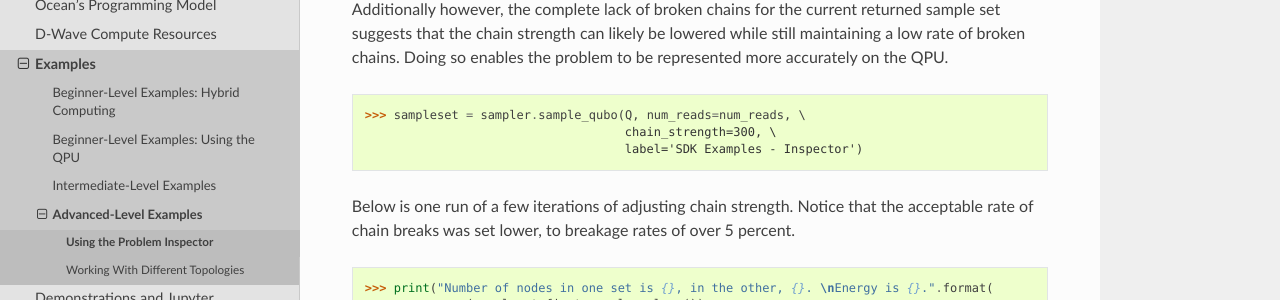
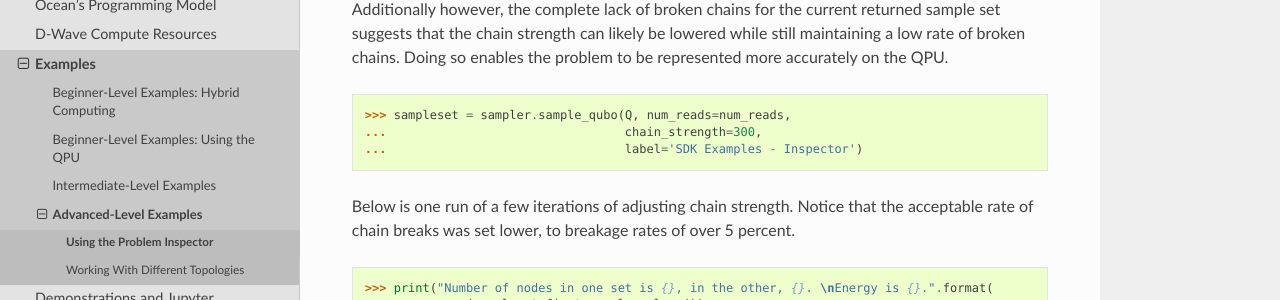
Before and after one commit to dwavesystems/dwave-ocean-sdk, a Sphinx documentation site: the page built from docs/examples/inspector_graph_partitioning.rst, in a window 1280 px wide and 900 px high, scrolled down 6345 px. Shown: the part 152-452 px from the top of the window. Built offline with Sphinx 7.4.7 and the Read the Docs theme 2.0.0, drawn with Linux system fonts in a browser that asks for light colours; pages that are not in the unit, such as notebooks, are missing from menus; the version number could not be read and is left out.

Commit message:
Fix broken doctest

```diff
--- a/docs/examples/inspector_graph_partitioning.rst
+++ b/docs/examples/inspector_graph_partitioning.rst
@@ -229,9 +229,9 @@ chains for the current returned sample set suggests that the chain strength can
 likely be lowered while still maintaining a low rate of broken chains. Doing so
 enables the problem to be represented more accurately on the QPU.
 
->>> sampleset = sampler.sample_qubo(Q, num_reads=num_reads, \
-                                    chain_strength=300, \
-                                    label='SDK Examples - Inspector')
+>>> sampleset = sampler.sample_qubo(Q, num_reads=num_reads,
+...                                 chain_strength=300,
+...                                 label='SDK Examples - Inspector')
 
 Below is one run of a few iterations of adjusting chain strength. Notice that the
 acceptable rate of chain breaks was set lower, to breakage rates of over 5
```
